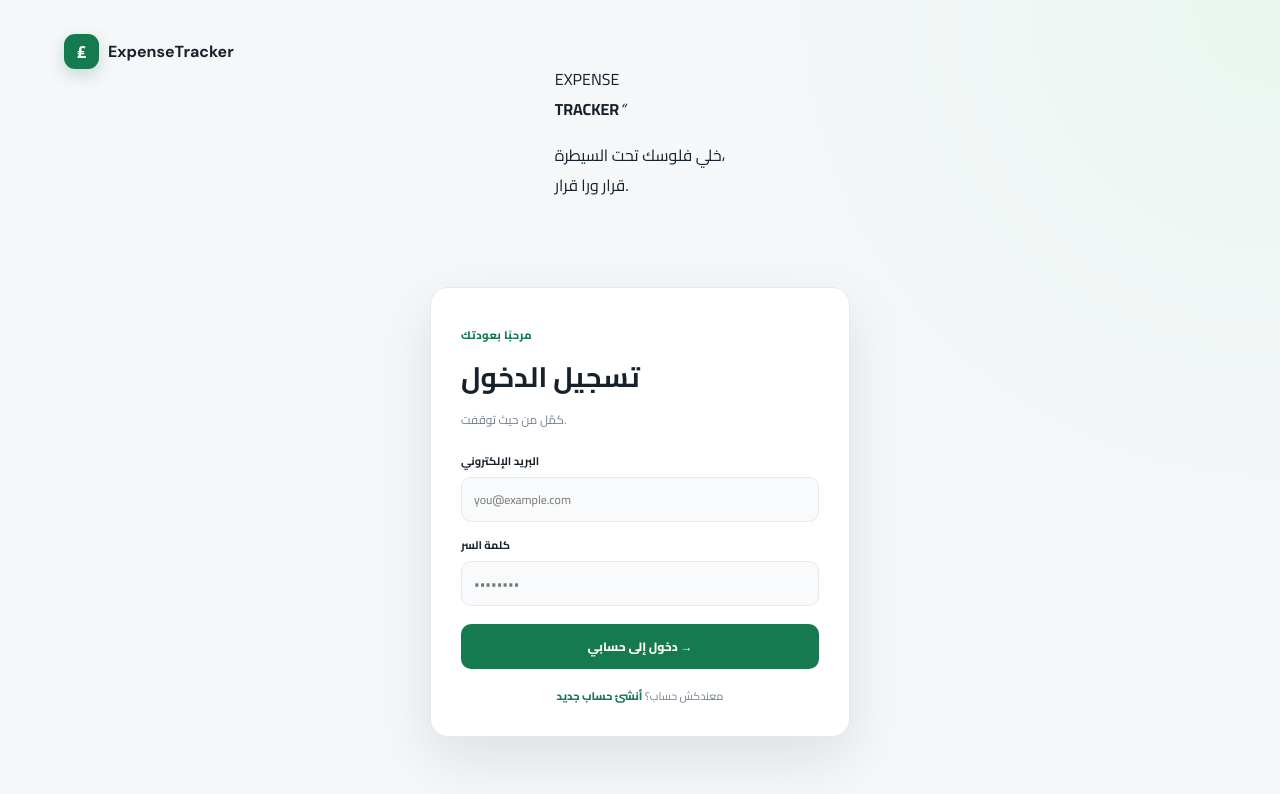
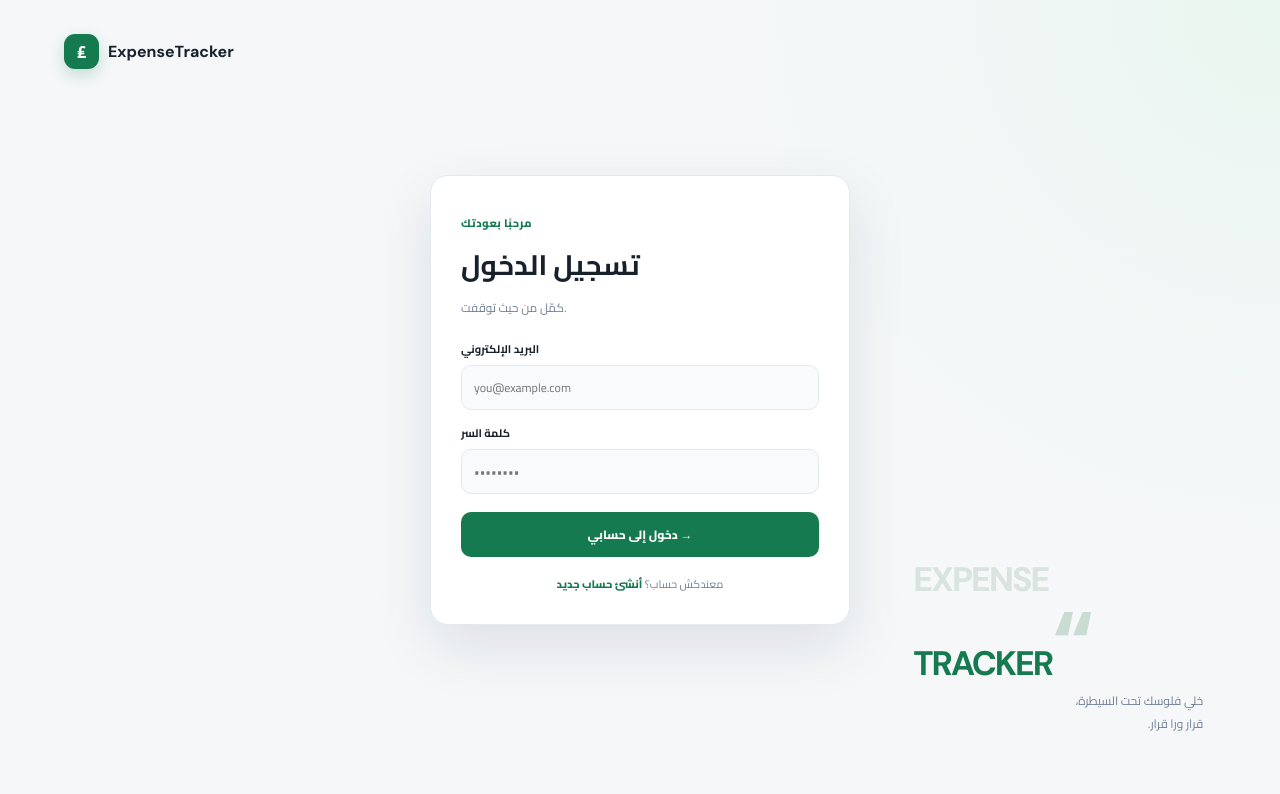
Before and after one commit to AmrTaha100/expense-tracker, a React (Vite) app in the folder frontend/: page /login in a window 1280 px wide. Shown: the top 794 px of the page. Built offline with nearby package versions, Linux system fonts and the light colour scheme.

Commit message:
Add premium auth visual identity

```diff
--- a/frontend/src/App.css
+++ b/frontend/src/App.css
@@ -243,3 +243,10 @@ button:disabled { cursor: not-allowed; opacity: .65; }
 .category-icon{transition:transform .2s}
 .expense-row:hover .category-icon{transform:scale(1.04)}
 @media(max-width:650px){.insight-total{grid-template-columns:1fr auto}.insight-total b{grid-column:2;grid-row:1}.records-label{font-size:9px}}
+
+.auth-page{overflow:hidden}
+.auth-decoration{position:absolute;right:6vw;bottom:8vh;width:290px;color:#d9e4de;user-select:none;direction:ltr}
+.auth-decoration span{font:800 34px/0.9 'DM Sans',sans-serif;letter-spacing:-2px}.auth-decoration span b{color:var(--accent)}
+.auth-decoration i{font:800 90px/1 'DM Sans',sans-serif;color:#c9dbd2;font-style:normal}.auth-decoration p{direction:rtl;color:#718096;font-size:12px;line-height:1.9;margin:0}
+.auth-brand{z-index:2}
+@media(max-width:900px){.auth-decoration{display:none}}
```
